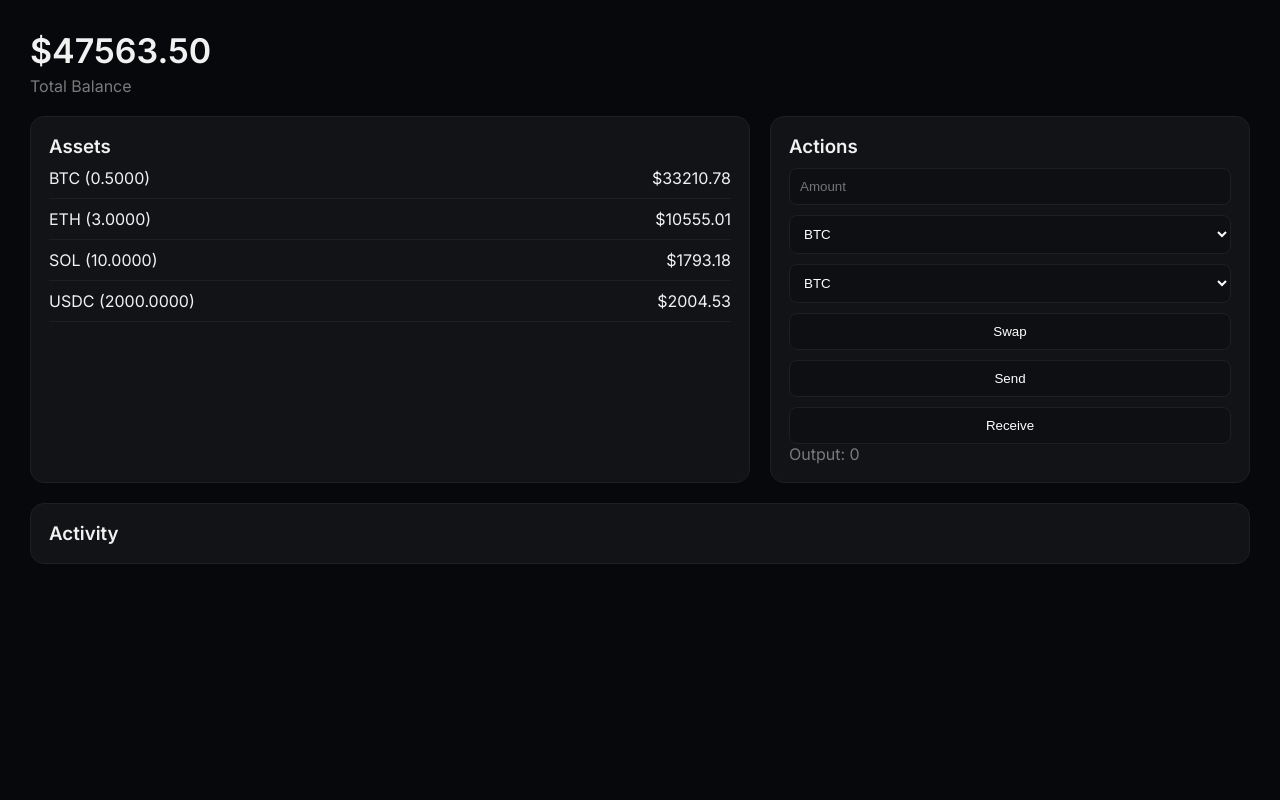
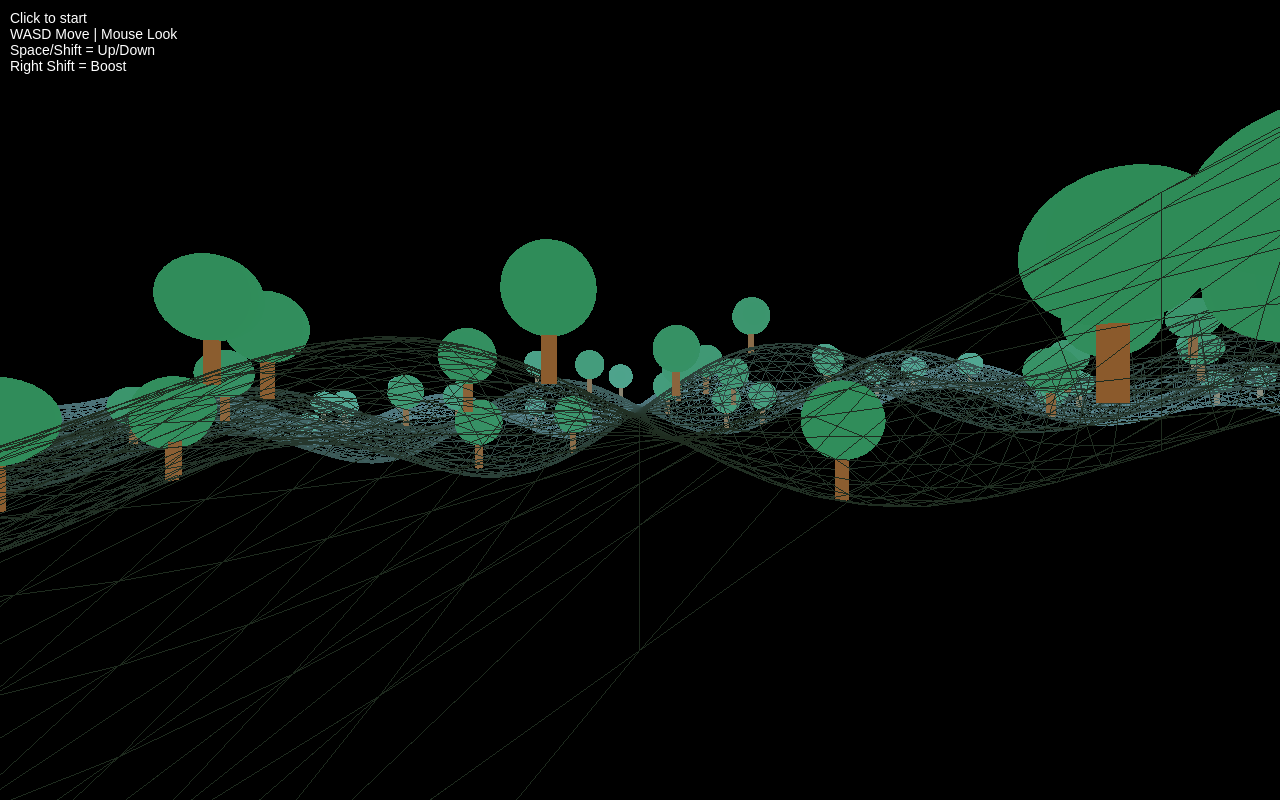
Before and after one commit to obsskur/portfolio, a plain HTML site: page index.html in a window 1280 px wide. Drawn offline with nearby package versions, Linux system fonts and the light colour scheme; animation ran at ten frames a second.

Commit message:
Update index.html

```diff
--- a/index.html
+++ b/index.html
@@ -2,193 +2,211 @@
 <html lang="en">
 <head>
 <meta charset="UTF-8">
-<meta name="viewport" content="width=device-width, initial-scale=1.0">
-<title>Void Wallet</title>
-
-<link href="https://fonts.googleapis.com/css2?family=Inter:wght@300;400;500;600&display=swap" rel="stylesheet">
-
+<title>FPV Drone Free Roam</title>
 <style>
-:root{
---bg:#07080c;
---card:#111317;
---border:#1c1f24;
---text:#f1f1f1;
---muted:#7a7a7a;
---accent:#7c3aed;
-}
-*{box-sizing:border-box;margin:0}
-body{
-font-family:Inter,sans-serif;
-background:var(--bg);
-color:var(--text);
-padding:30px;
-}
-h1{font-size:34px;margin-bottom:5px}
-p{color:var(--muted)}
-.grid{
-display:grid;
-grid-template-columns:1.2fr .8fr;
-gap:20px;
-margin-top:20px;
-}
-.card{
-background:var(--card);
-border:1px solid var(--border);
-border-radius:14px;
-padding:18px;
-}
-.asset{
-display:flex;
-justify-content:space-between;
-padding:10px 0;
-border-bottom:1px solid var(--border);
-cursor:pointer;
-}
-input,select,button{
-width:100%;
-padding:10px;
-margin-top:10px;
-background:#0d0f13;
-border:1px solid var(--border);
-color:white;
-border-radius:8px;
-}
-.activity{
-font-size:13px;
-border-bottom:1px solid var(--border);
-padding:6px 0;
-color:var(--muted);
-}
+    body { margin: 0; overflow: hidden; background: black; }
+    #info {
+        position: absolute;
+        top: 10px;
+        left: 10px;
+        color: white;
+        font-family: Arial;
+        font-size: 14px;
+    }
 </style>
 </head>
-
 <body>
-
-<h1 id="balance">$0</h1>
-<p>Total Balance</p>
-
-<div class="grid">
-<div class="card">
-<h3>Assets</h3>
-<div id="assets"></div>
+<div id="info">
+Click to start<br>
+WASD Move | Mouse Look<br>
+Space/Shift = Up/Down<br>
+Right Shift = Boost
 </div>
 
-<div class="card">
-<h3>Actions</h3>
-
-<input id="amount" placeholder="Amount">
-
-<div class="row">
-<select id="from"></select>
-<select id="to"></select>
-</div>
-
-<button onclick="swap()">Swap</button>
-<button onclick="send()">Send</button>
-<button onclick="receive()">Receive</button>
-
-<p>Output: <span id="output">0</span></p>
-
-</div>
-</div>
-
-<div class="card" style="margin-top:20px">
-<h3>Activity</h3>
-<div id="activity"></div>
-</div>
+<script src="https://cdn.jsdelivr.net/npm/three@0.160.0/build/three.min.js"></script>
 
 <script>
-const prices={BTC:67000,ETH:3500,SOL:180,USDC:1};
+let scene = new THREE.Scene();
+scene.fog = new THREE.Fog(0x87ceeb, 10, 300);
 
-let wallet={
-BTC:0.5,
-ETH:3,
-SOL:10,
-USDC:2000
-};
+let camera = new THREE.PerspectiveCamera(75, window.innerWidth/window.innerHeight, 0.1, 1000);
+let renderer = new THREE.WebGLRenderer({ antialias: false });
+renderer.setSize(window.innerWidth, window.innerHeight);
+document.body.appendChild(renderer.domElement);
 
-function total(){
-let t=0;
-for(let c in wallet){t+=wallet[c]*prices[c]}
-document.getElementById("balance").innerText="$"+t.toFixed(2);
+// Lighting
+let light = new THREE.DirectionalLight(0xffffff, 1);
+light.position.set(1,2,1);
+scene.add(light);
+
+// Drone rig
+let drone = new THREE.Object3D();
+scene.add(drone);
+drone.add(camera);
+camera.position.set(0, 0.5, 0);
+
+// Controls
+let keys = {};
+let velocity = new THREE.Vector3();
+let accel = 0.02;
+let maxSpeed = 0.5;
+
+let pitch = 0, yaw = 0;
+
+document.body.onclick = () => document.body.requestPointerLock();
+
+document.addEventListener("mousemove", e => {
+    if (document.pointerLockElement === document.body) {
+        yaw -= e.movementX * 0.002;
+        pitch -= e.movementY * 0.002;
+        pitch = Math.max(-Math.PI/2, Math.min(Math.PI/2, pitch));
+    }
+});
+
+document.addEventListener("keydown", e => keys[e.code] = true);
+document.addEventListener("keyup", e => keys[e.code] = false);
+
+// Terrain
+const chunkSize = 50;
+const renderDistance = 3;
+let chunks = {};
+
+function noise(x, z) {
+    return Math.sin(x*0.08)*Math.cos(z*0.08)*8 + Math.sin(x*0.02)*5;
 }
 
-function renderAssets(){
-let el=document.getElementById("assets");
-el.innerHTML="";
-for(let c in wallet){
-let val=wallet[c]*prices[c];
-el.innerHTML+=`
-<div class="asset">
-<span>${c} (${wallet[c].toFixed(4)})</span>
-<span>$${val.toFixed(2)}</span>
-</div>`;
-}
+// Tree
+function createTree(x, z) {
+    let group = new THREE.Group();
+
+    let trunk = new THREE.Mesh(
+        new THREE.CylinderGeometry(0.5, 0.5, 5),
+        new THREE.MeshBasicMaterial({ color: 0x8b5a2b })
+    );
+
+    let leaves = new THREE.Mesh(
+        new THREE.SphereGeometry(3),
+        new THREE.MeshBasicMaterial({ color: 0x2e8b57 })
+    );
+
+    trunk.position.y = 2.5;
+    leaves.position.y = 6;
+
+    group.add(trunk);
+    group.add(leaves);
+
+    group.position.set(x, noise(x,z), z);
+    return group;
 }
 
-function loadSelects(){
-let f=document.getElementById("from");
-let t=document.getElementById("to");
-for(let c in wallet){
-f.innerHTML+=`<option>${c}</option>`;
-t.innerHTML+=`<option>${c}</option>`;
-}
+function createChunk(cx, cz) {
+    let group = new THREE.Group();
+
+    let geo = new THREE.PlaneGeometry(chunkSize, chunkSize, 16, 16);
+    geo.rotateX(-Math.PI/2);
+
+    let pos = geo.attributes.position;
+    for (let i = 0; i < pos.count; i++) {
+        let x = pos.getX(i) + cx*chunkSize;
+        let z = pos.getZ(i) + cz*chunkSize;
+        pos.setY(i, noise(x,z));
+    }
+
+    let mesh = new THREE.Mesh(
+        geo,
+        new THREE.MeshBasicMaterial({ color: 0x1e2b1e, wireframe: true })
+    );
+
+    mesh.position.set(cx*chunkSize, 0, cz*chunkSize);
+    group.add(mesh);
+
+    // Add trees
+    for (let i=0;i<5;i++) {
+        let tx = cx*chunkSize + Math.random()*chunkSize;
+        let tz = cz*chunkSize + Math.random()*chunkSize;
+        group.add(createTree(tx,tz));
+    }
+
+    scene.add(group);
+    return group;
 }
 
-function log(txt){
-document.getElementById("activity").innerHTML=
-`<div class="activity">${txt}</div>`+
-document.getElementById("activity").innerHTML;
+function updateChunks() {
+    let cx = Math.floor(drone.position.x / chunkSize);
+    let cz = Math.floor(drone.position.z / chunkSize);
+
+    let needed = {};
+
+    for (let x=-renderDistance;x<=renderDistance;x++) {
+        for (let z=-renderDistance;z<=renderDistance;z++) {
+            let key = (cx+x)+","+(cz+z);
+            needed[key] = true;
+
+            if (!chunks[key]) {
+                chunks[key] = createChunk(cx+x, cz+z);
+            }
+        }
+    }
+
+    for (let key in chunks) {
+        if (!needed[key]) {
+            scene.remove(chunks[key]);
+            delete chunks[key];
+        }
+    }
 }
 
-function swap(){
-let amt=parseFloat(amount.value);
-let f=from.value;
-let t=to.value;
-if(wallet[f]<amt)return;
-let usd=amt*prices[f];
-let out=usd/prices[t];
-wallet[f]-=amt;
-wallet[t]+=out;
-output.innerText=out.toFixed(4);
-log(`Swapped ${amt} ${f} → ${out.toFixed(4)} ${t}`);
-refresh();
+// Movement
+function updateMovement() {
+    let forward = new THREE.Vector3(Math.sin(yaw), 0, Math.cos(yaw));
+    let right = new THREE.Vector3().crossVectors(forward, new THREE.Vector3(0,1,0));
+
+    if (keys["KeyW"]) velocity.addScaledVector(forward, accel);
+    if (keys["KeyS"]) velocity.addScaledVector(forward, -accel);
+    if (keys["KeyA"]) velocity.addScaledVector(right, -accel);
+    if (keys["KeyD"]) velocity.addScaledVector(right, accel);
+
+    if (keys["Space"]) velocity.y += accel;
+    if (keys["ShiftLeft"]) velocity.y -= accel;
+
+    // Boost
+    let currentMax = keys["ShiftRight"] ? 1.2 : maxSpeed;
+
+    velocity.clampLength(0, currentMax);
+    velocity.multiplyScalar(0.95); // drag
+
+    drone.position.add(velocity);
+
+    // Ground collision
+    let ground = noise(drone.position.x, drone.position.z) + 1;
+    if (drone.position.y < ground) {
+        drone.position.y = ground;
+        velocity.y = 0;
+    }
+
+    // FPV tilt effect
+    drone.rotation.set(
+        pitch + velocity.z * -0.5,
+        yaw,
+        -velocity.x * 0.5
+    );
 }
 
-function send(){
-let amt=parseFloat(amount.value);
-let f=from.value;
-if(wallet[f]<amt)return;
-wallet[f]-=amt;
-log(`Sent ${amt} ${f}`);
-refresh();
+// Animate
+function animate() {
+    requestAnimationFrame(animate);
+    updateMovement();
+    updateChunks();
+    renderer.render(scene, camera);
 }
+animate();
 
-function receive(){
-let amt=parseFloat(amount.value);
-let t=to.value;
-wallet[t]+=amt;
-log(`Received ${amt} ${t}`);
-refresh();
-}
-
-function simulate(){
-for(let c in prices){
-prices[c]*=(1+(Math.random()-0.5)/40);
-}
-refresh();
-}
-
-function refresh(){
-renderAssets();
-total();
-}
-
-setInterval(simulate,4000);
-
-loadSelects();
-refresh();
+// Resize
+window.addEventListener("resize", () => {
+    camera.aspect = window.innerWidth/window.innerHeight;
+    camera.updateProjectionMatrix();
+    renderer.setSize(window.innerWidth, window.innerHeight);
+});
 </script>
-
 </body>
 </html>
```
